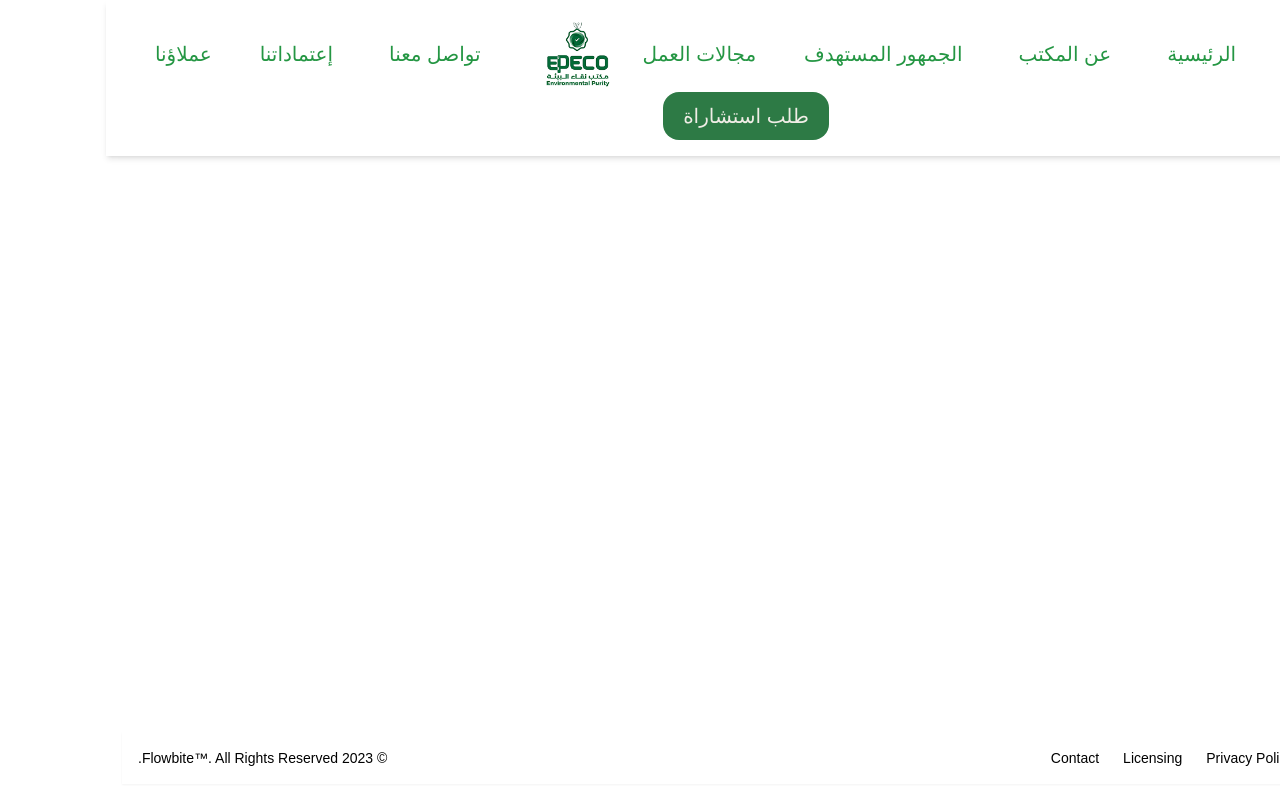
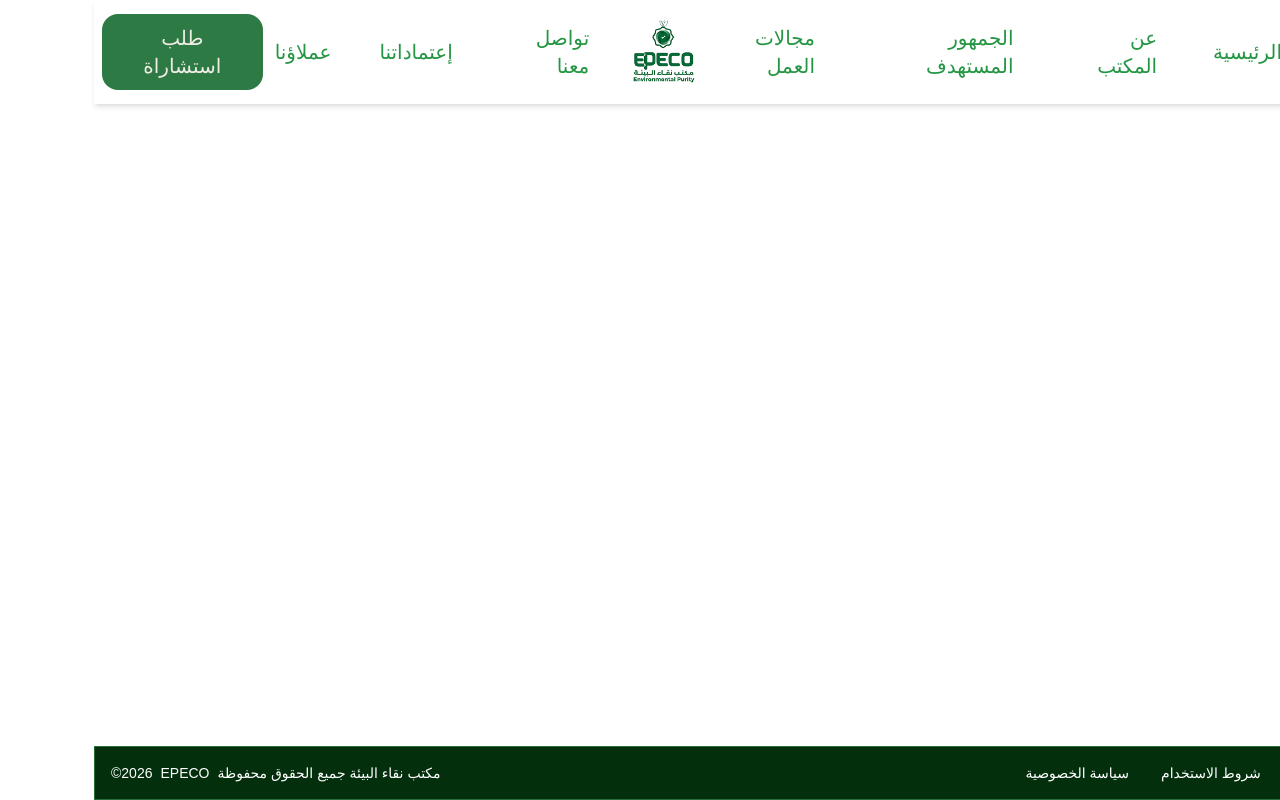
Before and after one commit to yasminMahmoud16/Epeco, a React (Vite) app in the folder epeco/: page /#/ in a window 1280 px wide. Built offline with nearby package versions, Linux system fonts and the light colour scheme.

Commit message:
Handle footer UI and make it responsive

```diff
--- a/epeco/src/Common/Footer/Footer.jsx
+++ b/epeco/src/Common/Footer/Footer.jsx
@@ -1,38 +1,37 @@
+import { useTranslation } from "react-i18next";
+import { Link } from "react-router";
 
 export default function Footer() {
+
+  const {t} = useTranslation("footer");
     return (
       <>
-        <footer className="bg-neutral-primary-soft rounded-base shadow-xs m-4">
-          <div className="w-full mx-auto max-w-screen-xl p-4 md:flex md:items-center md:justify-between">
-            <ul className="flex flex-wrap items-center mt-3 text-sm font-medium text-body sm:mt-0">
+        <footer className="bg-[#032F0D] text-white border-[0.5px] border-[#5fcf8165]">
+          <div className="  w-full mx-auto max-w-screen-xl p-4  flex flex-col gap-2 md:flex md:flex-row md:items-center md:justify-between">
+            <ul className="flex flex-col  gap-2 md:flex-row md:flex-wrap items-center mt-3 text-sm font-medium text-body sm:mt-0">
               <li>
-                <a href="#" className="hover:underline me-4 md:me-6">
-                  About
-                </a>
+                <Link to="#" className="hover:underline me-4 md:me-6">
+                  {t("Contact")}
+                </Link>
               </li>
               <li>
-                <a href="#" className="hover:underline me-4 md:me-6">
-                  Privacy Policy
-                </a>
+                <Link to="#" className="hover:underline me-4 md:me-6">
+                  {t("terms")}
+                </Link>
               </li>
               <li>
-                <a href="#" className="hover:underline me-4 md:me-6">
-                  Licensing
-                </a>
-              </li>
-              <li>
-                <a href="#" className="hover:underline">
-                  Contact
-                </a>
+                <Link to="#" className="hover:underline me-4 md:me-6">
+                  {t("PrivacyPolicy")}
+                </Link>
               </li>
             </ul>
-            <span className="text-sm text-body sm:text-center">
-              © 2023{" "}
-              <a href="https://flowbite.com/" className="hover:underline">
-                Flowbite™
-              </a>
-              . All Rights Reserved.
-            </span>
+            <div className="flex items-center justify-center gap-2 font-RobotoCondensed">
+              <p className="text-sm text-body sm:text-center  ">
+                {t("description")}
+              </p>
+              <p className="text-sm text-body sm:text-center  "> EPECO</p>
+              <p className="text-sm text-body sm:text-center  ">2026© </p>
+            </div>
           </div>
         </footer>
       </>
--- a/epeco/src/Common/Navbar/Navbar.jsx
+++ b/epeco/src/Common/Navbar/Navbar.jsx
@@ -9,11 +9,11 @@ export default function Navbar() {
   return (
     <>
       <nav className="bg-neutral-primary fixed w-full z-20 top-0 start-0 shadow-md  ">
-        <div className="flex flex-wrap items-center justify-between md:justify-evenly mx-auto p-4">
+        <div className="flex flex-wrap lg:flex-nowrap items-center justify-between lg:justify-evenly ">
           <button
             onClick={() => setIsOpen(!isOpen)}
             type="button"
-            className="inline-flex items-center p-2 w-10 h-10 justify-center text-sm text-body rounded-base md:hidden hover:bg-neutral-secondary-soft hover:text-heading focus:outline-none focus:ring-2 focus:ring-neutral-tertiary"
+            className="inline-flex items-center p-2 w-10 h-10 justify-center text-sm text-body rounded-base lg:hidden hover:bg-neutral-secondary-soft hover:text-heading focus:outline-none focus:ring-2 focus:ring-neutral-tertiary"
             aria-expanded={isOpen}
           >
             <span className="sr-only">Open main menu</span>
@@ -34,94 +34,96 @@ export default function Navbar() {
               />
             </svg>
           </button>
-          <div className="hidden md:block order-5 md:order-none ml-auto md:ml-0">
+          <div className="hidden lg:block order-5 lg:order-none ml-auto lg:ml-0">
             <LangSwitchIcon />
           </div>
 
           <div
             className={`${
               isOpen ? "block" : "hidden"
-            } order-3 w-full md:block md:w-auto md:order-none`}
+            } order-3 w-full lg:block lg:w-auto lg:order-none`}
           >
             <ul
               className="
     font-medium
     flex
+    items-center
+    justify-center
     flex-col
-    md:flex-row
+    lg:flex-row
     p-4
-    md:p-0
+    lg:p-0
 
     rounded-base
     bg-neutral-secondary-soft
-    md:bg-neutral-primary
+    lg:bg-neutral-primary
     gap-2
-    md:gap-0
-    md:space-x-8
+    lg:gap-0
+    lg:space-x-8
     rtl:space-x-reverse
 "
             >
-              <li className="hover:bg-gray-100 rounded-lg md:hover:bg-transparent">
+              <li className="hover:bg-gray-100 rounded-lg lg:hover:bg-transparent">
                 <Link
                   href="#"
-                  className="relative block py-2 pr-2 md:px-3 text-xl text-title font-medium
+                  className="relative block py-2 pr-2 lg:px-3 lg:text-md xl:text-xl text-title font-medium
 transition-all duration-300
 hover:text-green-700 hover:translate-x-1
-md:hover:translate-x-0
+lg:hover:translate-x-0
 after:absolute after:left-0 after:-bottom-1
 after:h-[2px] after:w-0
 after:bg-green-700
 after:transition-all after:duration-300
-md:hover:after:w-full"
+lg:hover:after:w-full"
                   aria-current="page"
                 >
                   {t("Home")}
                 </Link>
               </li>
-              <li className="hover:bg-gray-100 rounded-lg md:hover:bg-transparent">
+              <li className="   hover:bg-gray-100 rounded-lg lg:hover:bg-transparent">
                 <Link
                   href="#"
-                  className="relative block py-2 pr-2 md:px-3 text-xl text-title font-medium
+                  className="relative block py-2 pr-2 lg:px-3  lg:text-md xl:text-xl  text-title font-medium
 transition-all duration-300
 hover:text-green-700 hover:translate-x-1
-md:hover:translate-x-0
+lg:hover:translate-x-0
 after:absolute after:left-0 after:-bottom-1
 after:h-[2px] after:w-0
 after:bg-green-700
 after:transition-all after:duration-300
-md:hover:after:w-full"
+lg:hover:after:w-full"
                 >
                   {t("About")}
                 </Link>
               </li>
-              <li className="hover:bg-gray-100 rounded-lg md:hover:bg-transparent">
+              <li className="hover:bg-gray-100 rounded-lg lg:hover:bg-transparent">
                 <Link
                   href="#"
-                  className="relative block py-2 pr-2 md:px-3 text-xl text-title font-medium
+                  className="relative block py-2 pr-2 lg:px-3 lg:text-md xl:text-xl  text-title font-medium
 transition-all duration-300
 hover:text-green-700 hover:translate-x-1
-md:hover:translate-x-0
+lg:hover:translate-x-0
 after:absolute after:left-0 after:-bottom-1
 after:h-[2px] after:w-0
 after:bg-green-700
 after:transition-all after:duration-300
-md:hover:after:w-full"
+lg:hover:after:w-full"
                 >
                   {t("TargetAudience")}
                 </Link>
               </li>
-              <li className="md:mr-6 hover:bg-gray-100 rounded-lg md:hover:bg-transparent">
+              <li className="lg:mr-6 hover:bg-gray-100 rounded-lg lg:hover:bg-transparent">
                 <Link
                   href="#"
-                  className="relative block py-2 pr-2 md:px-3 text-xl text-title font-medium
+                  className="relative block py-2 pr-2 lg:px-3 lg:text-md xl:text-xl  text-title font-medium
 transition-all duration-300
 hover:text-green-700 hover:translate-x-1
-md:hover:translate-x-0
+lg:hover:translate-x-0
 after:absolute after:left-0 after:-bottom-1
 after:h-[2px] after:w-0
 after:bg-green-700
 after:transition-all after:duration-300
-md:hover:after:w-full"
+lg:hover:after:w-full"
                 >
                   {t("OurServices")}
                 </Link>
@@ -131,8 +133,8 @@ md:hover:after:w-full"
             {/* logo */}
           </div>
           <div
-            className={`w-16 h-16 order-6 md:order-none ${
-              isOpen ? "hidden md:block" : "block"
+            className={`w-16 h-16 order-6 lg:order-none ${
+              isOpen ? "hidden lg:block" : "block"
             }`}
           >
             <img src={logo} className="w-full object-fill" alt="Logo" />
@@ -142,72 +144,75 @@ md:hover:after:w-full"
           <div
             className={`${
               isOpen ? "block" : "hidden"
-            } order-4 w-full md:block md:w-auto md:order-none`}
+            } order-4 w-full lg:block lg:w-auto lg:order-none`}
           >
             <ul
               className="
+
     font-medium
     flex
+    items-center
+    justify-center
     flex-col
-    md:flex-row
-    md:py-4
+    lg:flex-row
+    lg:py-4
     px-4
-    md:p-0
+    lg:p-0
 
     rounded-base
     bg-neutral-secondary-soft
-    md:bg-neutral-primary
+    lg:bg-neutral-primary
     gap-2
-    md:gap-0
-    md:space-x-8
+    lg:gap-0
+    lg:space-x-8
     rtl:space-x-reverse
 "
             >
-              <li className="hover:bg-gray-100 rounded-lg md:hover:bg-transparent">
+              <li className="hover:bg-gray-100 rounded-lg lg:hover:bg-transparent">
                 <Link
                   href="#"
-                  className="relative block py-2 pr-2 md:px-3 text-xl text-title font-medium
+                  className="relative block py-2 pr-2 lg:px-3 lg:text-md xl:text-xl  text-title font-medium
 transition-all duration-300
 hover:text-green-700 hover:translate-x-1
-md:hover:translate-x-0
+lg:hover:translate-x-0
 after:absolute after:left-0 after:-bottom-1
 after:h-[2px] after:w-0
 after:bg-green-700
 after:transition-all after:duration-300
-md:hover:after:w-full"
+lg:hover:after:w-full"
                   aria-current="page"
                 >
                   {t("ContactUs")}
                 </Link>
               </li>
-              <li className="hover:bg-gray-100 rounded-lg md:hover:bg-transparent">
+              <li className="hover:bg-gray-100 rounded-lg lg:hover:bg-transparent">
                 <Link
                   href="#"
-                  className="relative block py-2 pr-2 md:px-3 text-xl text-title font-medium
+                  className="relative block py-2 pr-2 lg:px-3 lg:text-md xl:text-xl  text-title font-medium
 transition-all duration-300
 hover:text-green-700 hover:translate-x-1
-md:hover:translate-x-0
+lg:hover:translate-x-0
 after:absolute after:left-0 after:-bottom-1
 after:h-[2px] after:w-0
 after:bg-green-700
 after:transition-all after:duration-300
-md:hover:after:w-full"
+lg:hover:after:w-full"
                 >
                   {t("Certifications")}
                 </Link>
               </li>
-              <li className="md:mr-6 hover:bg-gray-100 rounded-lg md:hover:bg-transparent">
+              <li className="lg:mr-6 hover:bg-gray-100 rounded-lg lg:hover:bg-transparent">
                 <Link
                   href="#"
-                  className="relative block py-2 pr-2 md:px-3 text-xl text-title font-medium
+                  className="relative block py-2 pr-2 lg:px-3 lg:text-md xl:text-xl  text-title font-medium
 transition-all duration-300
 hover:text-green-700 hover:translate-x-1
-md:hover:translate-x-0
+lg:hover:translate-x-0
 after:absolute after:left-0 after:-bottom-1
 after:h-[2px] after:w-0
 after:bg-green-700
 after:transition-all after:duration-300
-md:hover:after:w-full"
+lg:hover:after:w-full"
                 >
                   {t("Clients")}
                 </Link>
@@ -215,7 +220,7 @@ md:hover:after:w-full"
             </ul>
             {/* Mobile menu */}
             {isOpen && (
-              <div className="md:hidden w-full bg-neutral-secondary-soft rounded-base mt-2 p-4">
+              <div className="lg:hidden w-full bg-neutral-secondary-soft rounded-base mt-2 p-4">
                 <button className="bg-[#2D7A45] py-2.5 px-5 rounded-2xl text-[#F0EDE6] text-lg font-normal w-full transition-all duration-300 hover:bg-[#25683A]">
                   {t("ConsulationRequest")}
                 </button>
@@ -235,7 +240,8 @@ md:hover:after:w-full"
 
           {/* requests button */}
           <div>
-            <button className="hidden md:block bg-[#2D7A45] py-2.5 px-5 rounded-2xl text-[#F0EDE6] text-xl font-normal transition-all duration-300 hover:bg-[#25683A] hover:cursor-pointer">
+            <button className="hidden lg:block bg-[#2D7A45] lg:py-1 lg:px-1  xl:py-2.5 xl:px-5 rounded-2xl text-[#F0EDE6]
+            lg:text-md lg:ml-2  xl:text-xl font-normal transition-all duration-300 hover:bg-[#25683A] hover:cursor-pointer">
               {t("ConsulationRequest")}
             </button>
           </div>
--- a/epeco/src/index.css
+++ b/epeco/src/index.css
@@ -1,6 +1,5 @@
 @import "tailwindcss";
-@import url('https://fonts.googleapis.com/css2?family=Cairo:wght@200..1000&display=swap');
-
+@import url('https://fonts.googleapis.com/css2?family=Cairo:wght@200..1000&family=Roboto+Condensed:ital,wght@0,100..900;1,100..900&display=swap');
 * {
     font-family: "Cairo", sans-serif;
 }
@@ -8,4 +7,5 @@
 
 @theme{
     --color-title:#249643;
+    --font-RobotoCondensed: 'Roboto Condensed', sans-serif;
 }
--- a/epeco/src/locales/ar/ArTranslation.json
+++ b/epeco/src/locales/ar/ArTranslation.json
@@ -9,5 +9,12 @@
         "Clients":"عملاؤنا",
         "Certifications":"إعتماداتنا",
         "ConsulationRequest":"طلب استشاراة"
+    },
+    "footer":{
+        "terms":"شروط الاستخدام",
+        "PrivacyPolicy":"سياسة الخصوصية",
+        "Contact":"تواصل معنا",
+        "description":"مكتب نقاء البيئة   جميع الحقوق محفوظة"
+
     }
 }
--- a/epeco/src/locales/en/EnTranslation.json
+++ b/epeco/src/locales/en/EnTranslation.json
@@ -8,5 +8,13 @@
         "Clients":"Clients",
         "Certifications":"Certifications",
         "ConsulationRequest":"Consulation Request"
+    },
+     "footer":{
+        "terms":"Terms",
+        "PrivacyPolicy":"Privacy Policy",
+        "Contact":"Contact Us",
+        "description":"Neqaa Al-Biah Office. All rights reserved"
+
+
     }
 }
```
